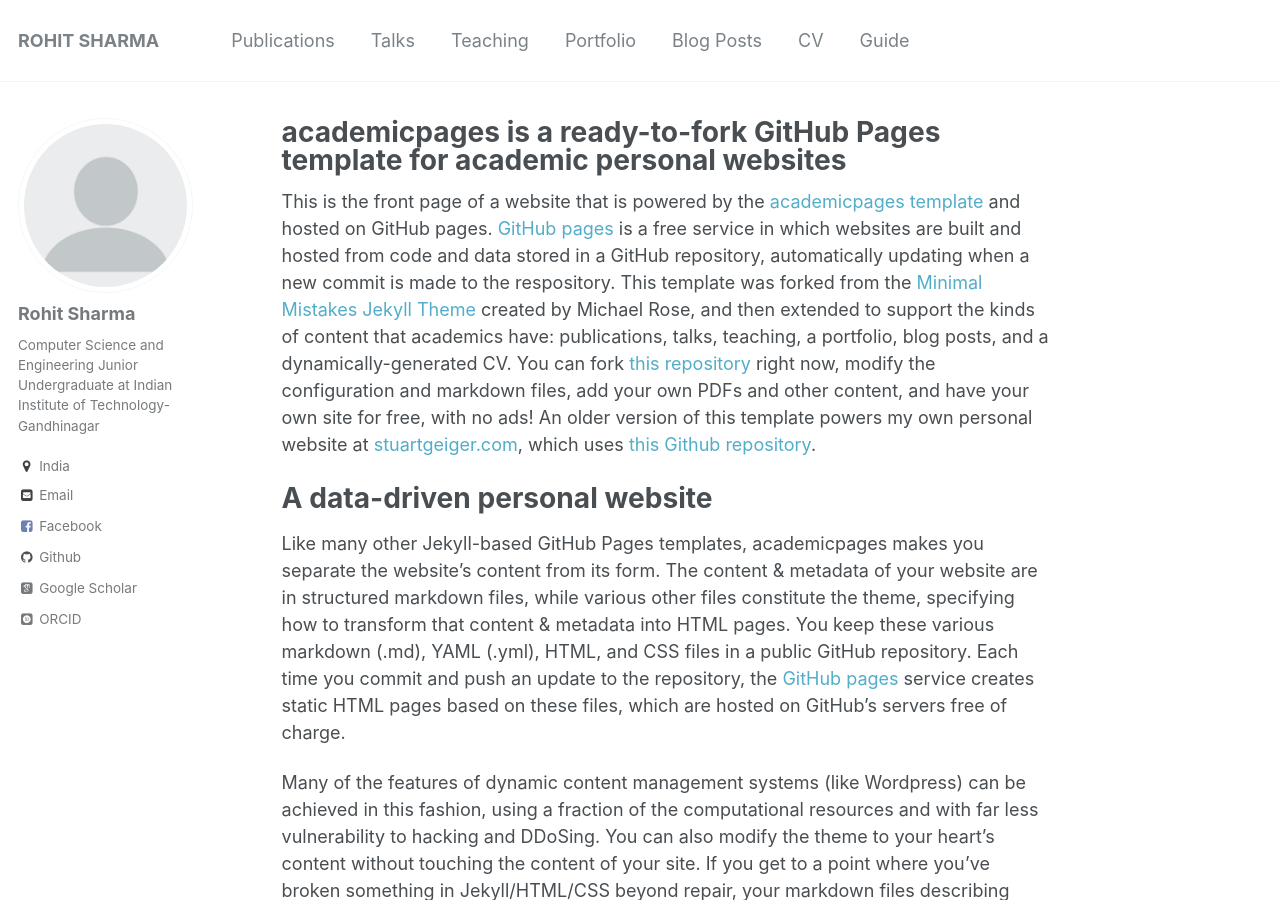
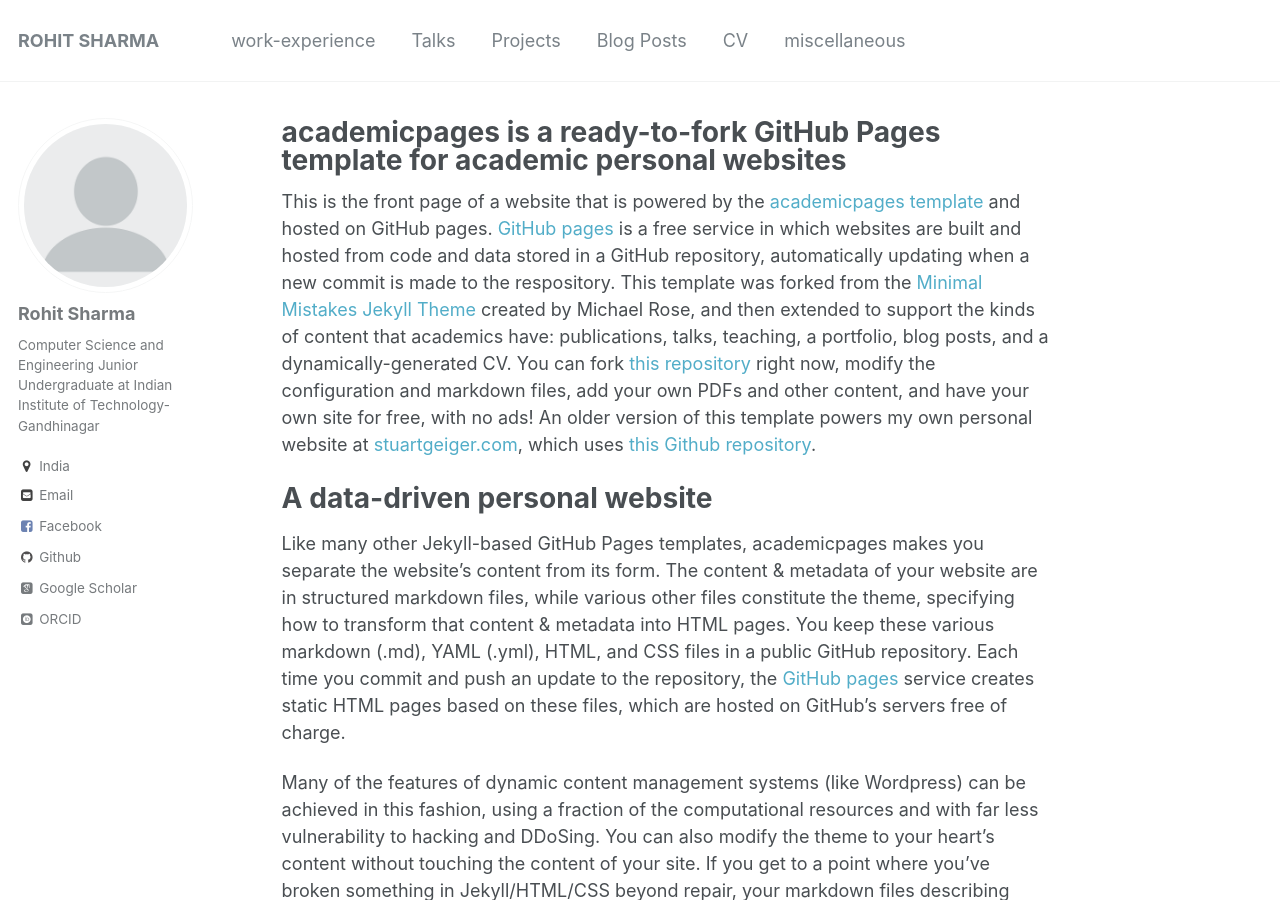
Before and after one commit to rohitx007/rohitx007.github.io, a Jekyll site: the page built from _pages/about.md, in a window 1280 px wide and 900 px high. Built offline with Jekyll 4.4.1, drawn with Linux system fonts in a browser that asks for light colours; some web fonts are replaced.

Commit message:
Update navigation.yml

```diff
--- a/_data/navigation.yml
+++ b/_data/navigation.yml
@@ -1,16 +1,13 @@
 # main links links
 main:
-  - title: "Publications"
-    url: /publications/
+  - title: "work-experience"
+    url: /work/
 
   - title: "Talks"
     url: /talks/
 
-  - title: "Teaching"
-    url: /teaching/
-
-  - title: "Portfolio"
-    url: /portfolio/
+  - title: "Projects"
+    url: /projects/
 
   - title: "Blog Posts"
     url: /year-archive/
@@ -18,5 +15,5 @@ main:
   - title: "CV"
     url: /cv/
 
-  - title: "Guide"
-    url: /markdown/
+  - title: "miscellaneous"
+    url: /miscellaneous/
```
